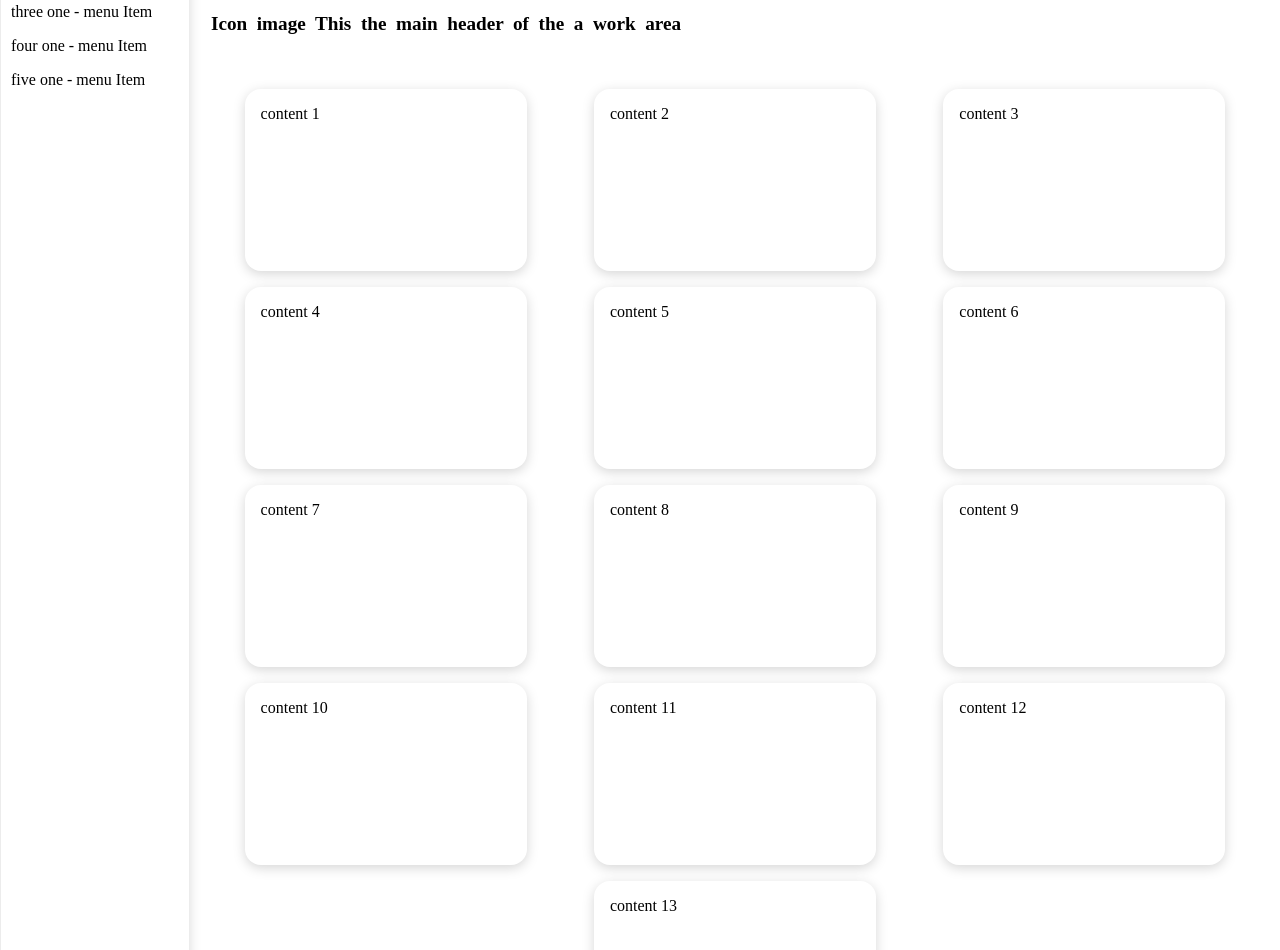
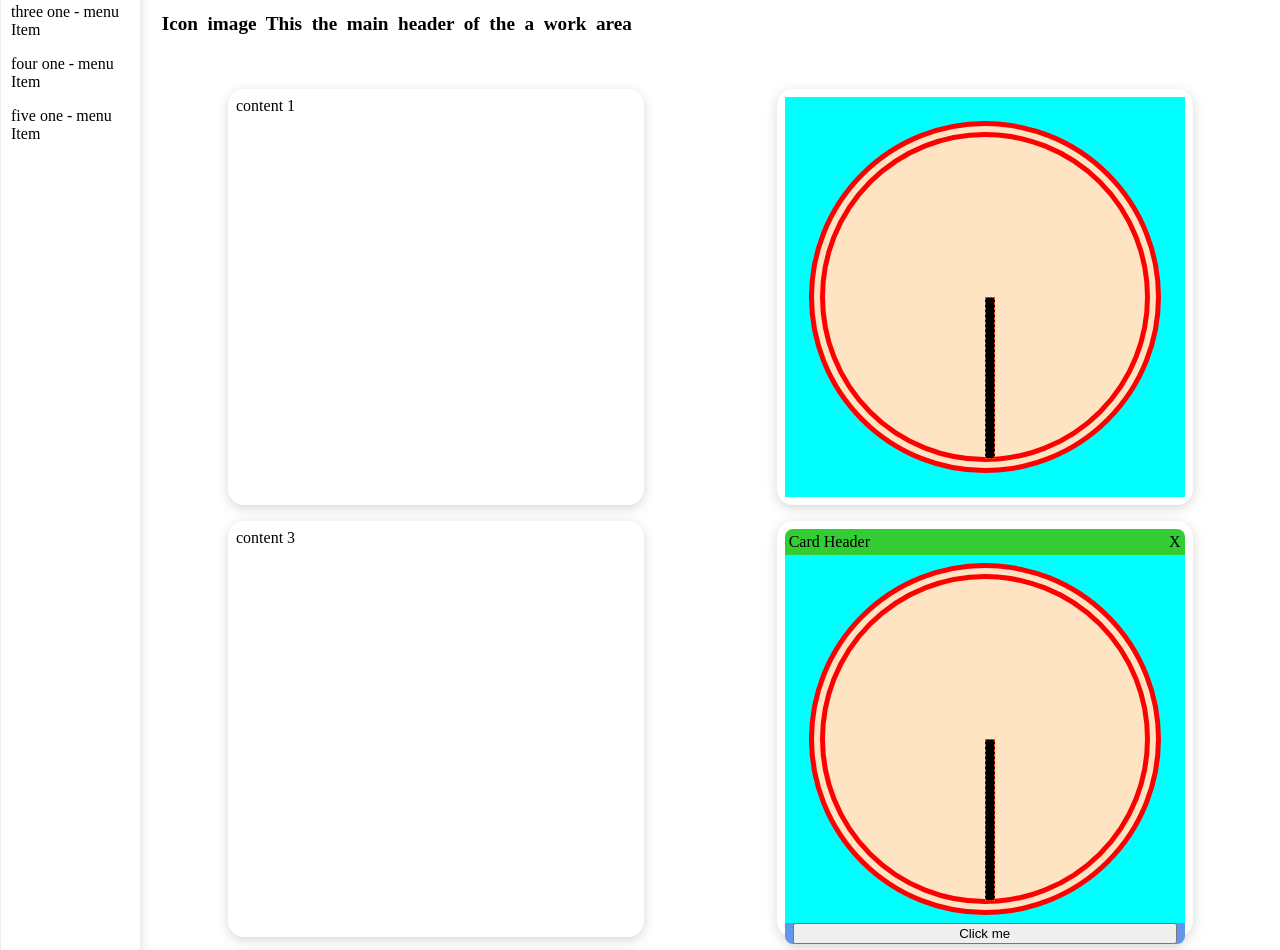
Before and after one commit to arun-alagesan/div-around-circle, a plain HTML site: page index.html in a window 1280 px wide. Shown: the part 82-1032 px from the top of the page. Drawn offline with Linux system fonts and the light colour scheme.

Commit message:
Added mixin and card layout with circle

```diff
--- a/index.html
+++ b/index.html
@@ -32,12 +32,29 @@
                 content 1
             </div>
             <div class="card">
-                content 2
+                <div class="content">
+                    <div class="clock-face">
+                        <div class="hand1"></div>
+                        <div class="hand2"></div>
+                    </div>
+                </div>
             </div>
             <div class="card">
                 content 3
             </div>
-            <div class="card">content 4</div>
+            <div class="card">
+                <div class="header">
+                    <div>Card Header</div>
+                    <div>X</div>
+                </div>
+                <div class="content">
+                    <div class="clock-face">
+                        <div class="hand1"></div>
+                        <div class="hand2"></div>
+                    </div>
+                </div>
+                <div class="footer"><input type="button" value="Click me" />  </div>
+            </div>
             <div class="card">content 5</div>
             <div class="card">content 6</div>
             <div class="card">content 7</div>
--- /dev/null
+++ b/scss/mixins.scss
@@ -0,0 +1,6 @@
+@mixin flex($direction){
+    display: flex;
+    flex-direction: $direction;
+    /* align-items: center;
+    justify-items: center; */
+}
--- a/scss/style.scss
+++ b/scss/style.scss
@@ -1,3 +1,4 @@
+@import "./mixins.scss";
 html,
 body {
     margin: 0;
@@ -68,11 +69,59 @@ aside{
 }
 
 .card{
-    width: 250px;
-    height: 150px;
+    @include flex(column);
+    width: 25rem;
+    height: 25rem;
     border-radius: 1rem;
     background-color: rgba(255,255,255,1);
     filter: drop-shadow(0px 3px 6px rgba(0, 0, 0, 0.161));
-    padding: 1rem;
+    padding: .5rem;
     margin: .5rem;
+
+    .header{
+        @include flex(row);
+        background-color: limegreen;
+        margin: 0;
+        padding: .25rem;
+        border-top-left-radius: .5rem;
+        border-top-right-radius: .5rem;
+        justify-content: space-between;
+    }
+    .content{
+        @include flex(row);
+        background-color: aqua;
+        padding: .5rem;
+        flex-grow: 1;
+        align-items: center;
+        justify-content: center;
+
+        .clock-face{
+            width: 20rem;
+            height: 20rem;
+            border-radius: 50%;
+            // padding:.5rem;
+            border: 1rem red;
+            border-style: double;
+            background-color: bisque;
+            position: relative;
+
+            .hand1{
+                width: .5rem;
+                height: 50%;
+                border: 1px dashed orangered;
+                background-color: black;
+                left:50%;
+                top:50%;
+                position: absolute;
+            }
+        }
+    }
+    .footer{
+        @include flex(column);
+        background-color: cornflowerblue;
+        border-bottom-left-radius: .5rem;
+        border-bottom-right-radius: .5rem;
+        padding-left :.5rem;
+        padding-right: .5rem;
+    }
 }
```
Also changed, not shown: scss/mixins.css (added), scss/style.css, 2 other files.
